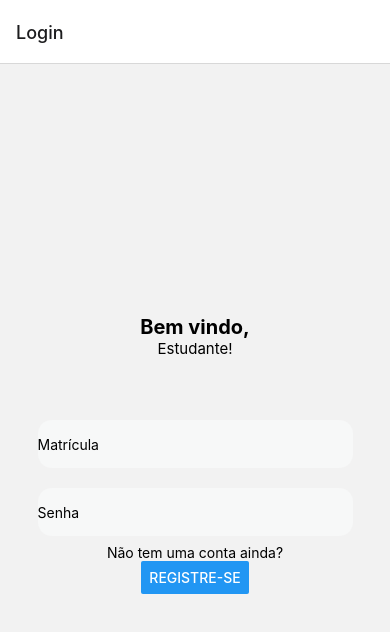
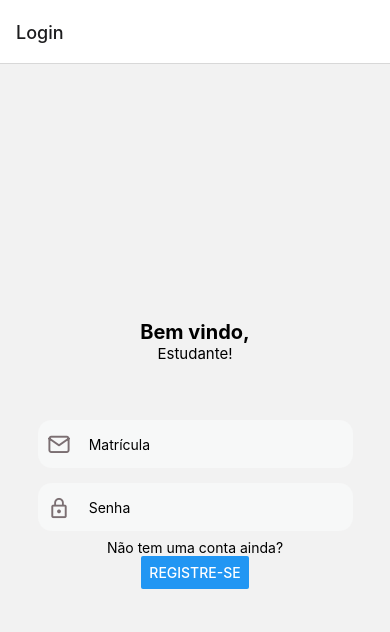
Before and after one commit to DSUnB/Presence, a React Native app in the folder Presence/: screen /Login in a window 390 px wide. Shown: the top 632 px of the page. Built offline with nearby package versions, Linux system fonts and the light colour scheme.

Commit message:
Inputs com ícones

```diff
--- a/Presence/package.json
+++ b/Presence/package.json
@@ -10,6 +10,7 @@
     "eject": "expo eject"
   },
   "dependencies": {
+    "@ant-design/icons": "^4.7.0",
     "@react-navigation/native": "^6.0.11",
     "@react-navigation/native-stack": "^6.7.0",
     "expo": "~45.0.0",
--- a/Presence/src/Pages/Login/Login.js
+++ b/Presence/src/Pages/Login/Login.js
@@ -8,8 +8,8 @@ function Login({ navigation }) {
     <Div>
       <TitM>Bem vindo,</TitM>
       <Titm>Estudante!</Titm>
-      <Inputs place='Matrícula' />
-      <Inputs place="Senha" />
+      <Inputs place='             Matrícula' iconeF='mail' />
+      <Inputs place="             Senha" iconeM='lock-outline' secure='true'/>
       <Text>Não tem uma conta ainda?</Text>
       <Button
       title='Registre-se'
--- a/Presence/src/components/inputs/input.js
+++ b/Presence/src/components/inputs/input.js
@@ -1,17 +1,25 @@
-import React from 'react'
-import { View } from 'react-native';
-import { Botao, Img } from './styles';
+import React from 'react';
+import { Input, Div } from './styles';
+import IconF from 'react-native-vector-icons/Feather';
+import IconM from 'react-native-vector-icons/MaterialIcons';
+import { StyleSheet } from 'react-native';
 
-function Inputs(props) {
+export default function Inputs(props) {
   return (
-    <View>
-      <Img
-      source={{
-        uri: 'Presence\src\assets\favicon.png',
-      }}/>
-      <Botao placeholder={props.place}></Botao>
-    </View>
+    <Div>
+      <IconF style={style.icone} name={props.iconeF} size={23}/>
+      <IconM style={style.icone} name={props.iconeM} size={23}/>
+      <Input placeholder={props.place} secureTextEntry={props.secure}/>
+    </Div>
   )
 }
 
-export default Inputs;
+const style = StyleSheet.create({
+  icone:{
+    zIndex: 2,
+    position: 'absolute',
+    left: 10,
+    bottom: 19,
+    color: '#7B6F72',
+  }
+ })
--- a/Presence/src/components/inputs/styles.js
+++ b/Presence/src/components/inputs/styles.js
@@ -1,6 +1,6 @@
 import styled from "styled-components/native"
 
-export const Botao = styled.TextInput`
+export const Input = styled.TextInput`
     display: flex;
     background-color: #F7F8F8;
     border-radius: 14px;
@@ -8,9 +8,8 @@ export const Botao = styled.TextInput`
     height: 48px;
     margin-top: 7.5px;
     margin-bottom: 7.5px;
+`
+
+export const Div = styled.View`
 
 `
-export const Img = styled.Image`
-    width: 5px;
-    height: 5px;
-`
--- /dev/null
+++ b/package.json
@@ -0,0 +1,5 @@
+{
+  "dependencies": {
+    "react-native-vector-icons": "^9.2.0"
+  }
+}
```
Also changed, not shown: 2 other files (tests, documents, lock files or other folders).
